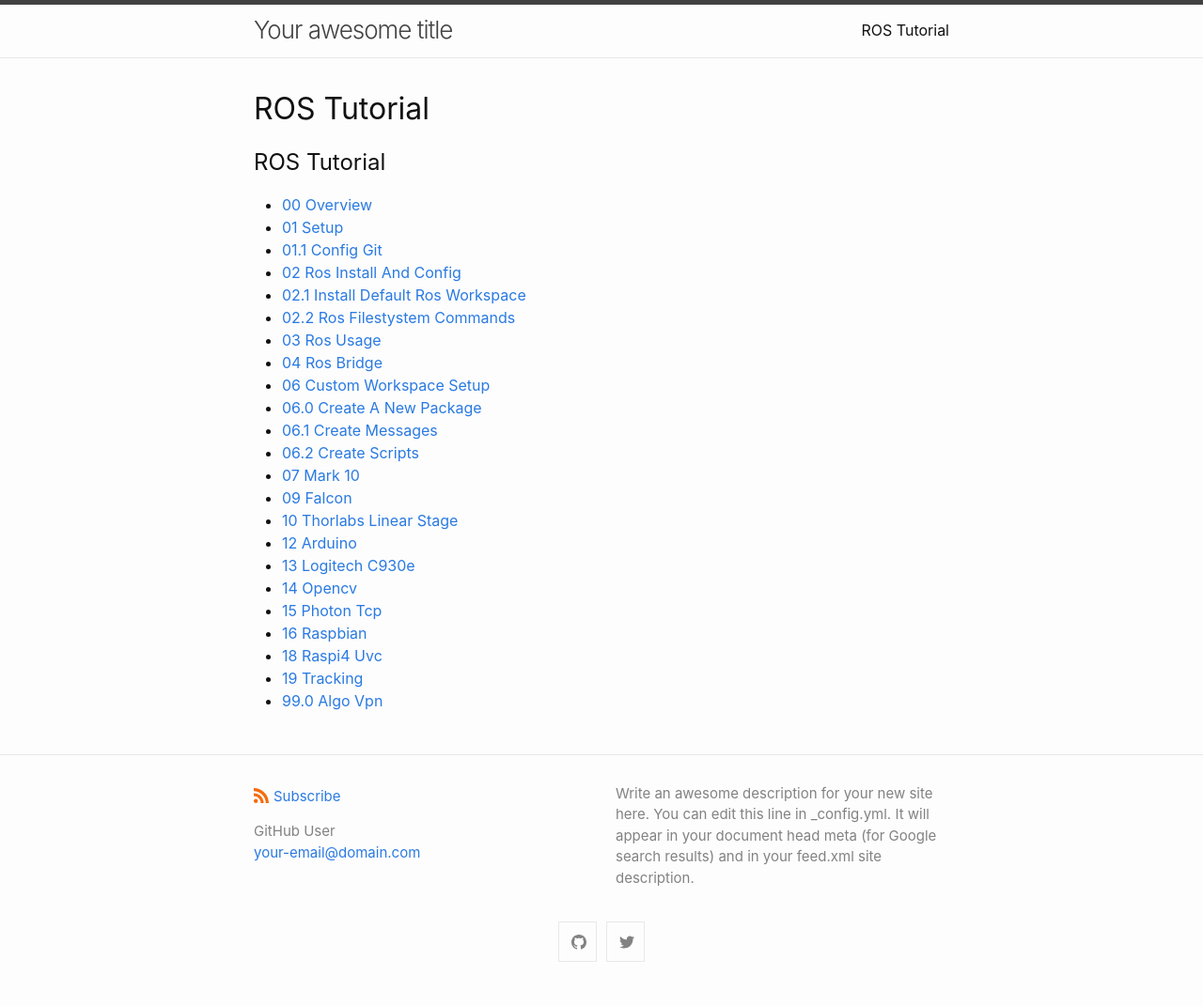
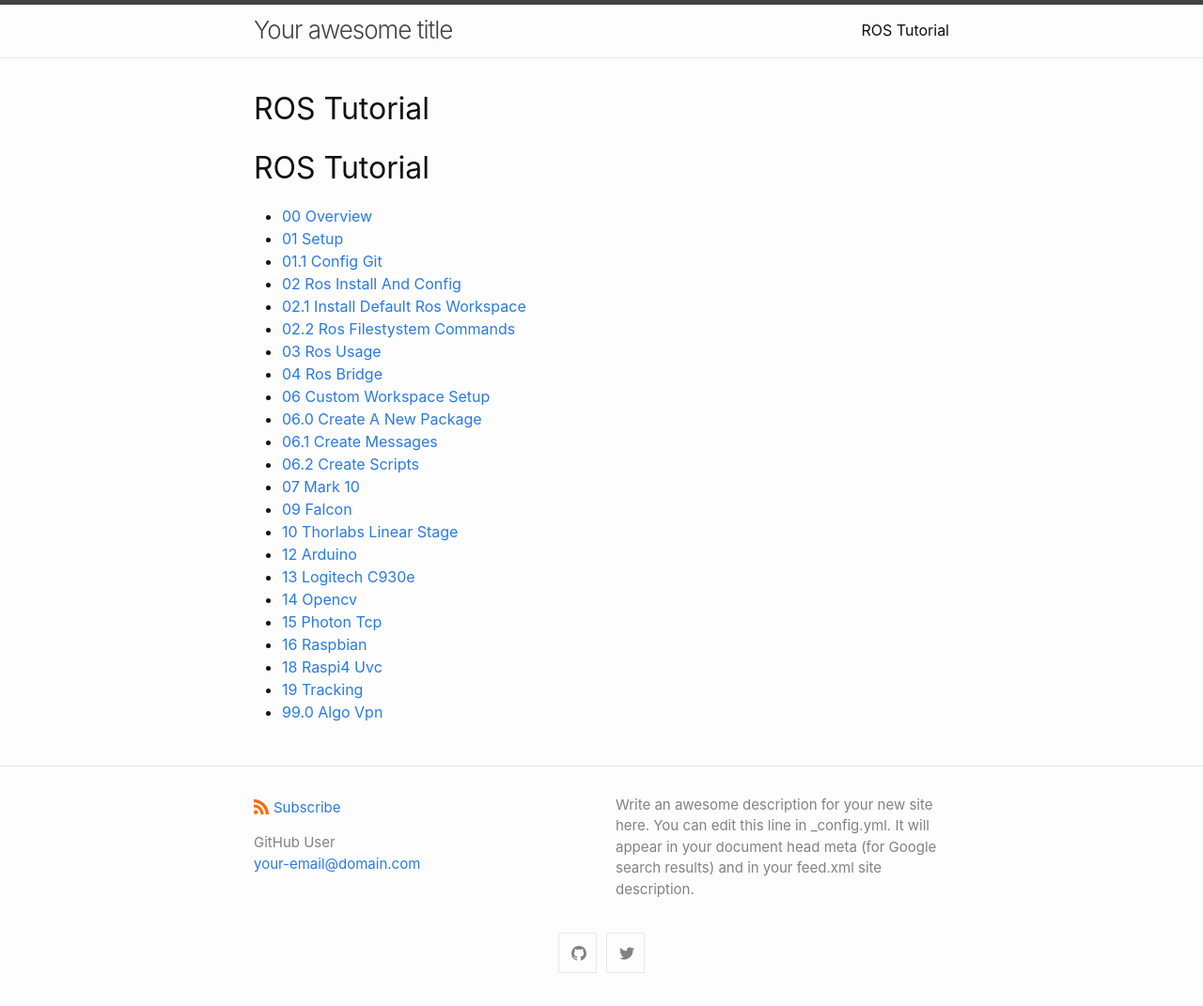
Before and after one commit to danb0b/projects_ros_tutorial, a Jekyll site: the page built from index.md, in a window 1280 px wide. Shown: the whole page at 94% size. Built offline with Jekyll 4.4.1, drawn with Linux system fonts in a browser that asks for light colours; our own code applies the rules of GitHub Pages for plain Markdown files.

Commit message:
updated headings

```diff
--- a/index.md
+++ b/index.md
@@ -8,7 +8,7 @@
 layout: home
 ---
 
-## ROS Tutorial
+# ROS Tutorial
 
 {% for post in site.ros %}* [{{ post.title }}]({{site.base_path}}{{ post.url }})
 {%endfor%}
```
